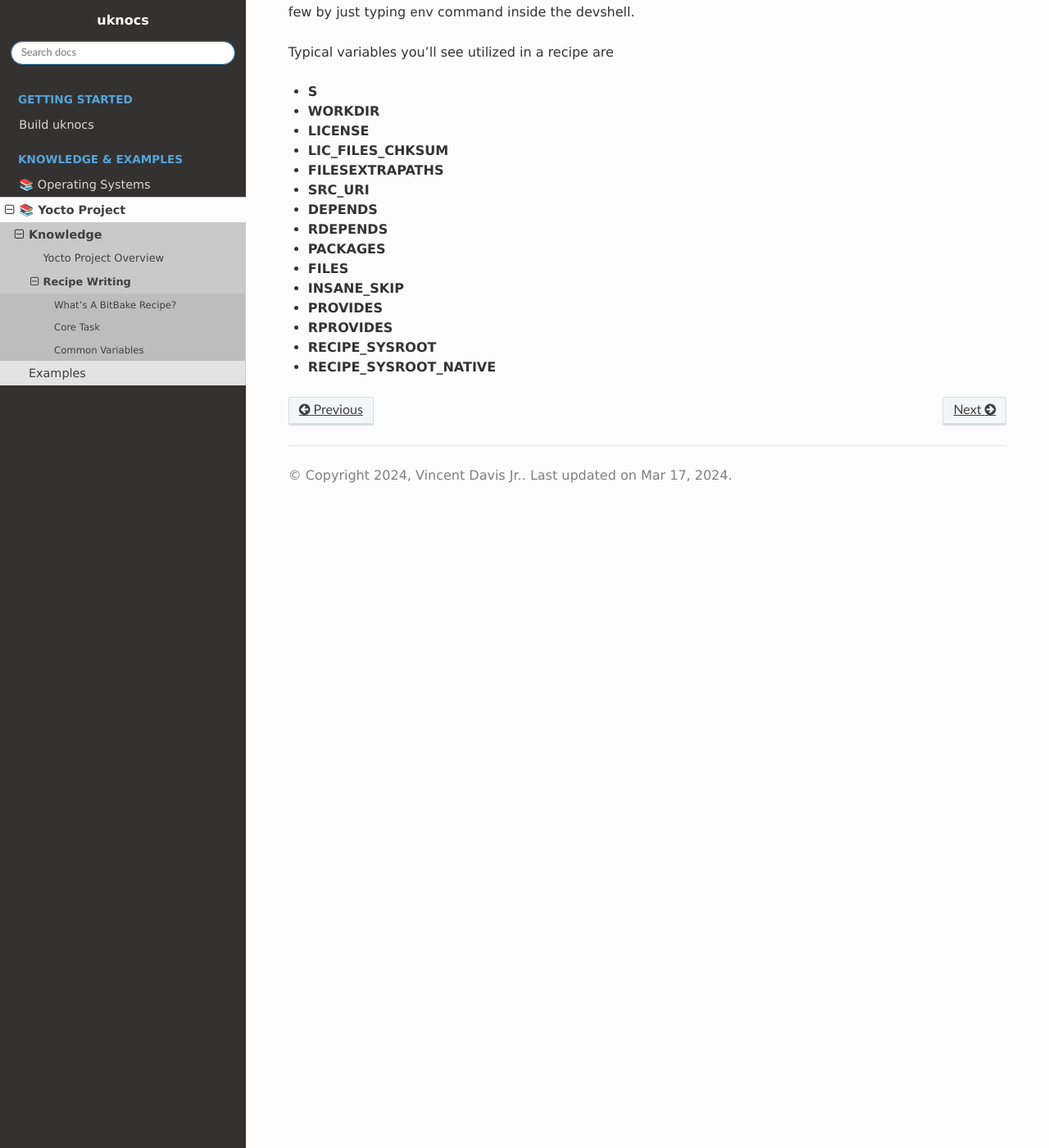
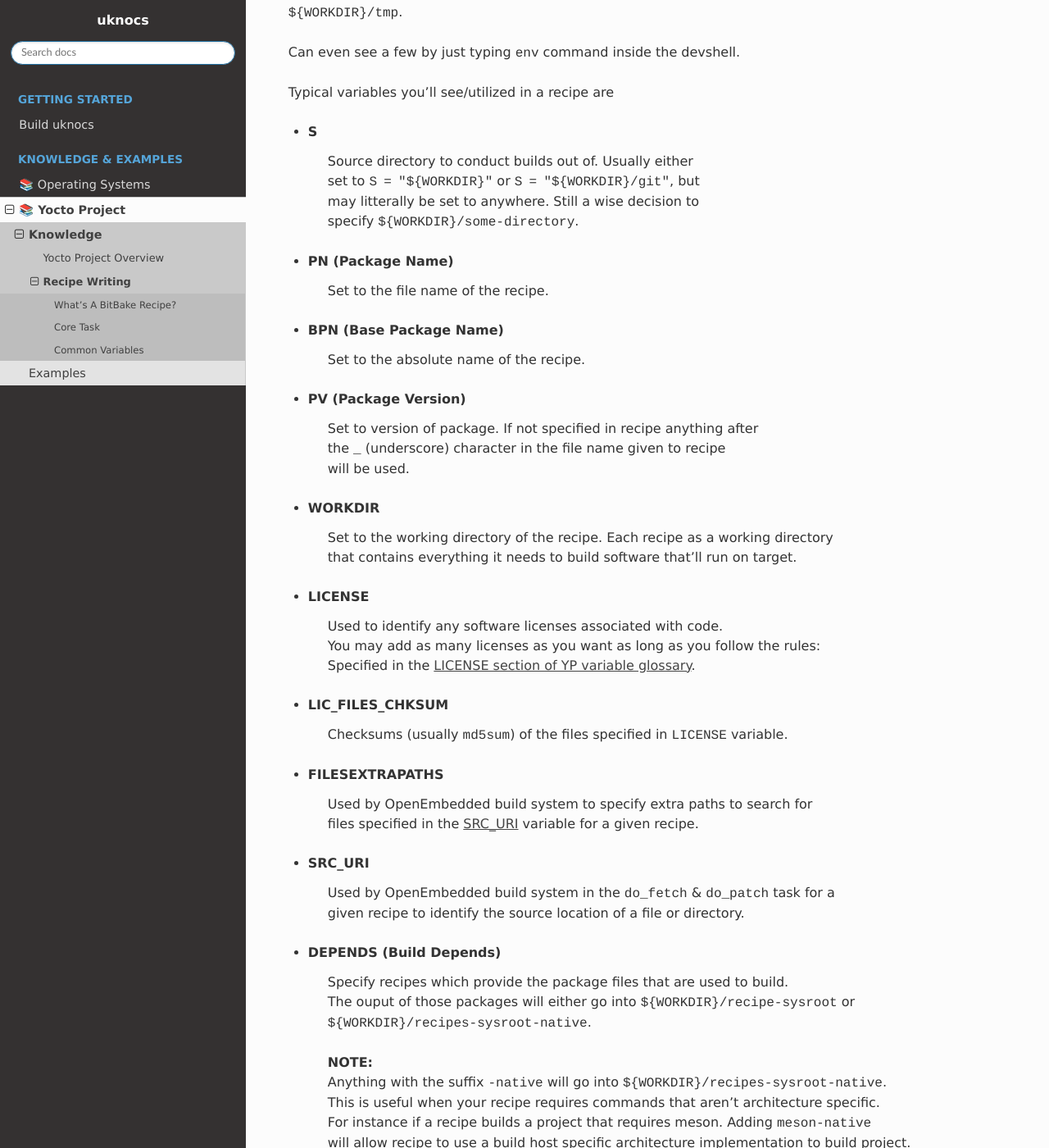
Before and after one commit to under-view/uknocs, a Sphinx documentation site: the page built from docs/yocto-project/knowledge/recipe-writing.rst, in a window 1280 px wide and 1400 px high, scrolled down 2760 px. Shown: the whole window at 82% size. Built offline with Sphinx 7.4.7 and the Read the Docs theme 2.0.0, drawn with Linux system fonts in a browser that asks for light colours; formulas are drawn with MathJax 3; some of the changed text lies outside the part shown.

Commit message:
yp-recipe-writing: finished common variables section
Signed-off-by: Vincent Davis Jr <vince@underview.tech>

```diff
--- a/docs/yocto-project/knowledge/recipe-writing.rst
+++ b/docs/yocto-project/knowledge/recipe-writing.rst
@@ -47,7 +47,7 @@ often better to use bitbake class defined task over writing your own.
 
 #. do_patch
 	| After fetching and unpacking bitbake applies any patch that were
-	| defined in `SRC_URI`.
+	| defined in `SRC_URI`_.
 
 #. do_populate_lic
 	| Writes license information for the recipe that is collected later when the image is constructed.
@@ -101,25 +101,123 @@ Common Variables
 ================
 
 **Pro Tip:** After you pull up a devshell you can see the
-recipe defined variables for each task. Can even see a few
-by just typing ``env`` command inside the devshell.
+recipe defined variables for each task inside of ``${WORKDIR}/tmp``.
 
-Typical variables you'll see utilized in a recipe are
+Can even see a few by just typing ``env`` command inside the devshell.
 
-* **S**
-* **WORKDIR**
-* **LICENSE**
-* **LIC_FILES_CHKSUM**
-* **FILESEXTRAPATHS**
-* **SRC_URI**
-* **DEPENDS**
-* **RDEPENDS**
-* **PACKAGES**
-* **FILES**
-* **INSANE_SKIP**
-* **PROVIDES**
-* **RPROVIDES**
-* **RECIPE_SYSROOT**
-* **RECIPE_SYSROOT_NATIVE**
+Typical variables you'll see/utilized in a recipe are
+
+* S
+	| Source directory to conduct builds out of. Usually either
+	| set to ``S = "${WORKDIR}"`` or ``S = "${WORKDIR}/git"``, but
+	| may litterally be set to anywhere. Still a wise decision to
+	| specify ``${WORKDIR}/some-directory``.
+
+* PN (Package Name)
+	| Set to the file name of the recipe.
+
+* BPN (Base Package Name)
+	| Set to the absolute name of the recipe.
+
+* PV (Package Version)
+	| Set to version of package. If not specified in recipe anything after
+	| the ``_`` (underscore) character in the file name given to recipe
+	| will be used.
+
+* WORKDIR
+	| Set to the working directory of the recipe. Each recipe as a working directory
+	| that contains everything it needs to build software that'll run on target.
+
+* LICENSE
+	| Used to identify any software licenses associated with code.
+	| You may add as many licenses as you want as long as you follow the rules:
+	| Specified in the `LICENSE section of YP variable glossary`_.
+
+* LIC_FILES_CHKSUM
+	| Checksums (usually ``md5sum``) of the files specified in ``LICENSE`` variable.
+
+* FILESEXTRAPATHS
+	| Used by OpenEmbedded build system to specify extra paths to search for
+	| files specified in the `SRC_URI`_ variable for a given recipe.
+
+* SRC_URI
+	| Used by OpenEmbedded build system in the ``do_fetch`` & ``do_patch`` task for a
+	| given recipe to identify the source location of a file or directory.
+
+* DEPENDS (Build Depends)
+	| Specify recipes which provide the package files that are used to build.
+	| The ouput of those packages will either go into ``${WORKDIR}/recipe-sysroot`` or
+	| ``${WORKDIR}/recipes-sysroot-native``.
+	|
+	| **NOTE:**
+	| Anything with the suffix ``-native`` will go into ``${WORKDIR}/recipes-sysroot-native``.
+	| This is useful when your recipe requires commands that aren't architecture specific.
+	| For instance if a recipe builds a project that requires meson. Adding ``meson-native``
+	| will allow recipe to use a build host specific architecture implementation to build project.
+
+* RDEPENDS (Run Depends)
+	| Specify the recipes which provide the package files that are used at runtime (on target).
+
+* PACKAGES
+	| Specify the types of packages the particular recipe provides.
+	| Default list of provided packages for each recipe may be found
+	| in the `PACKAGES section of YP variable glossary`_.
+
+* FILES
+	| Using globing allows developers to break the recipe files located
+	| in ``do_install`` task ``${D}`` into multiple packages.
+	|
+	| **NOTE:**
+	| If you add a new package to PACKAGES you need to specify the package
+	| name in suffix after ``:`` character.
+	|
+	| **EXAMPLE:**
+
+	.. code-block:: bash
+
+		PACKAGES += "mypackage"
+		FILES:mypackage += "${bindir}/*myfile* /opt/random"
+
+* INSANE_SKIP
+	| If you ever have packaging errors or warnings this variable may be utilized to bypass them.
+	| Don't recommend using this unless the situation requires or if you want to move on with development.
+	| See `insane class`_ to see list of
+
+* PROVIDES
+	| Just a list of names. This names are usually what you want a given recipe
+	| to provide. This name can then be used by other recipes at build time to
+	| pull in a given recipes package(s).
+
+* RPROVIDES
+	| Just a list of names.
+
+* RECIPE_SYSROOT
+	| Set to ``${WORKDIR}/recipe-sysroot`` contains architecture specific binaries
+	| to utilize during builds.
+
+* RECIPE_SYSROOT_NATIVE
+	| Set to ``${WORKDIR}/recipe-sysroot-native`` contains build host architecture
+	| specific binaries that a recipe may utlize during builds.
+
+* STAGING_LIBDIR
+	| Set to ``${RECIPE_SYSROOT}/${base_libdir}``. ``base_libdir`` is set based upon value specified
+	| in ``BASE_LIB`` variable usually prefix with ``/usr``. The prefix may vary depending upon recipe
+	| and class included.
+
+* STAGING_INCDIR
+	| Set to ``${RECIPE_SYSROOT}/${includedir}``. ``includedir`` is generally set to ``/usr/include``.
+	| But may vary depending upon recipe and class included.
+
+* STAGING_LIBDIR_NATIVE
+	| Set to ``${RECIPE_SYSROOT_NATIVE}/${base_libdir}``. ``base_libdir`` is set based upon value specified
+	| in ``BASE_LIB`` variable usually prefix with ``/usr``. The prefix may vary depending upon recipe
+	| and class included.
+
+* STAGING_INCDIR_NATIVE
+	| Set to ``${RECIPE_SYSROOT_NATIVE}/${includedir}``. ``includedir`` is generally set to ``/usr/include``.
+	| But may vary depending upon recipe and class included.
 
 .. _SRC_URI: https://docs.yoctoproject.org/bitbake/2.6/bitbake-user-manual/bitbake-user-manual-ref-variables.html#term-SRC_URI
+.. _LICENSE section of YP variable glossary: https://docs.yoctoproject.org/ref-manual/variables.html#term-LICENSE
+.. _PACKAGES section of YP variable glossary: https://docs.yoctoproject.org/ref-manual/variables.html#term-PACKAGES
+.. _insane class: https://docs.yoctoproject.org/ref-manual/classes.html#ref-classes-insane
```
